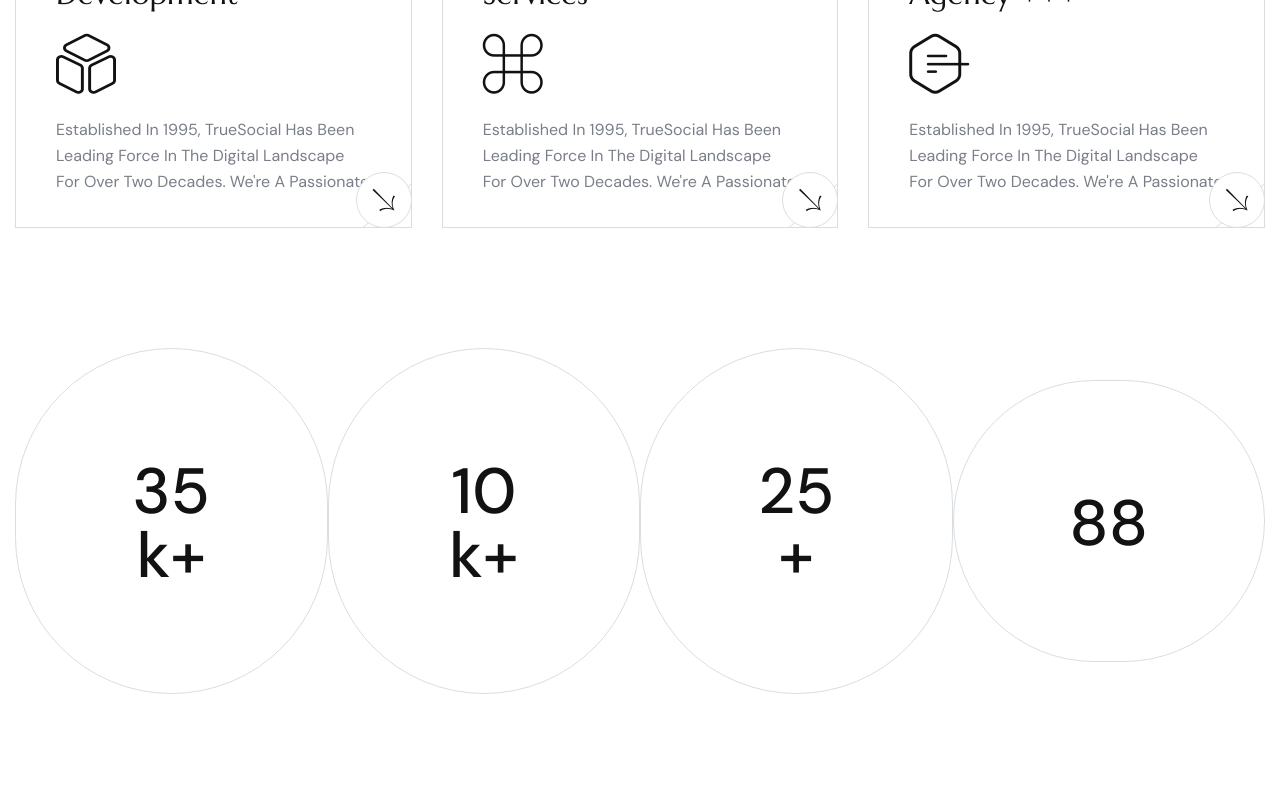
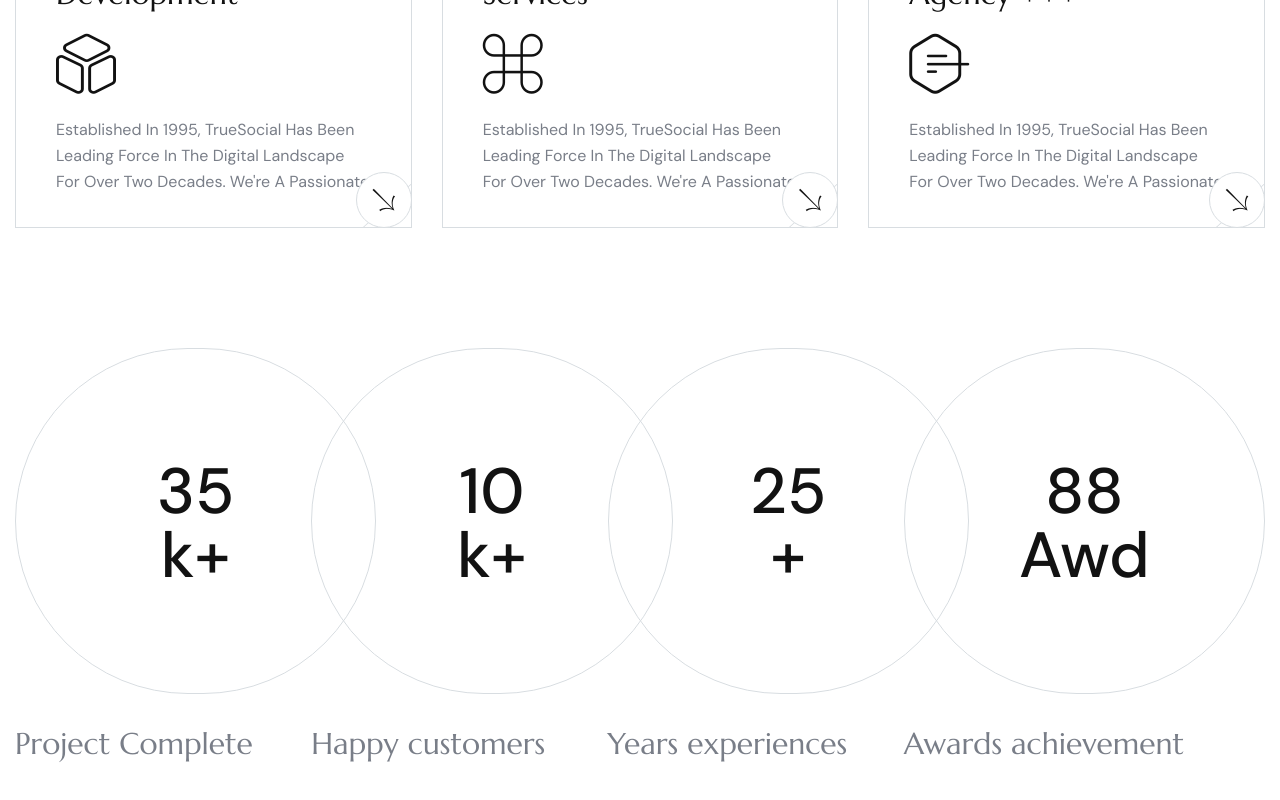
Before and after one commit to Jisap/Vite--TrueSocial, a React (Vite) app: page / in a window 1280 px wide. Shown: the part 3030-3830 px from the top of the page. Built offline with nearby package versions, Linux system fonts and the light colour scheme.

Commit message:
feat: add Counters section component with supporting data configuration

```diff
--- a/src/components/sections/Counters.jsx
+++ b/src/components/sections/Counters.jsx
@@ -12,7 +12,7 @@ const Counters = () => {
           {counters.map((stat) => (
             <li
               key={stat.id}
-              className="relative w-full max-w-[370px] sm:w-1/2 sm:max-w-none sm:px-[15px] xl:max-w-[370px] xl:px-0 xl:[&not(:first-child)]:-ml-[65px]"
+              className="relative w-full max-w-[370px] sm:w-1/2 sm:max-w-none sm:px-[15px] xl:max-w-[370px] xl:px-0 xl:[&:not(:first-child)]:-ml-[65px]"
             >
               <Reveal
                 animation={stat.reveal}
@@ -25,6 +25,15 @@ const Counters = () => {
                     className="font-sans text-[64px] font-medium leading-[64px] text-ink"
                   />
                 </div>
+
+                <p className="font-serif text-[30px] leading-[40px]">
+                  {stat.label.split("/n").map((line, i) => (
+                    <span key={line}>
+                      {i > 0 && <br />}
+                      {line}
+                    </span>
+                  ))}
+                </p>
               </Reveal>
             </li>
           ))}
--- a/src/data/counters.js
+++ b/src/data/counters.js
@@ -26,7 +26,7 @@ export const counters = [
   {
     id: "awards",
     value: 88,
-    suffix: "",
+    suffix: "Awd",
     label: "Awards\nachievement",
     reveal: "fade-in-right",
     delay: "450ms",
```
